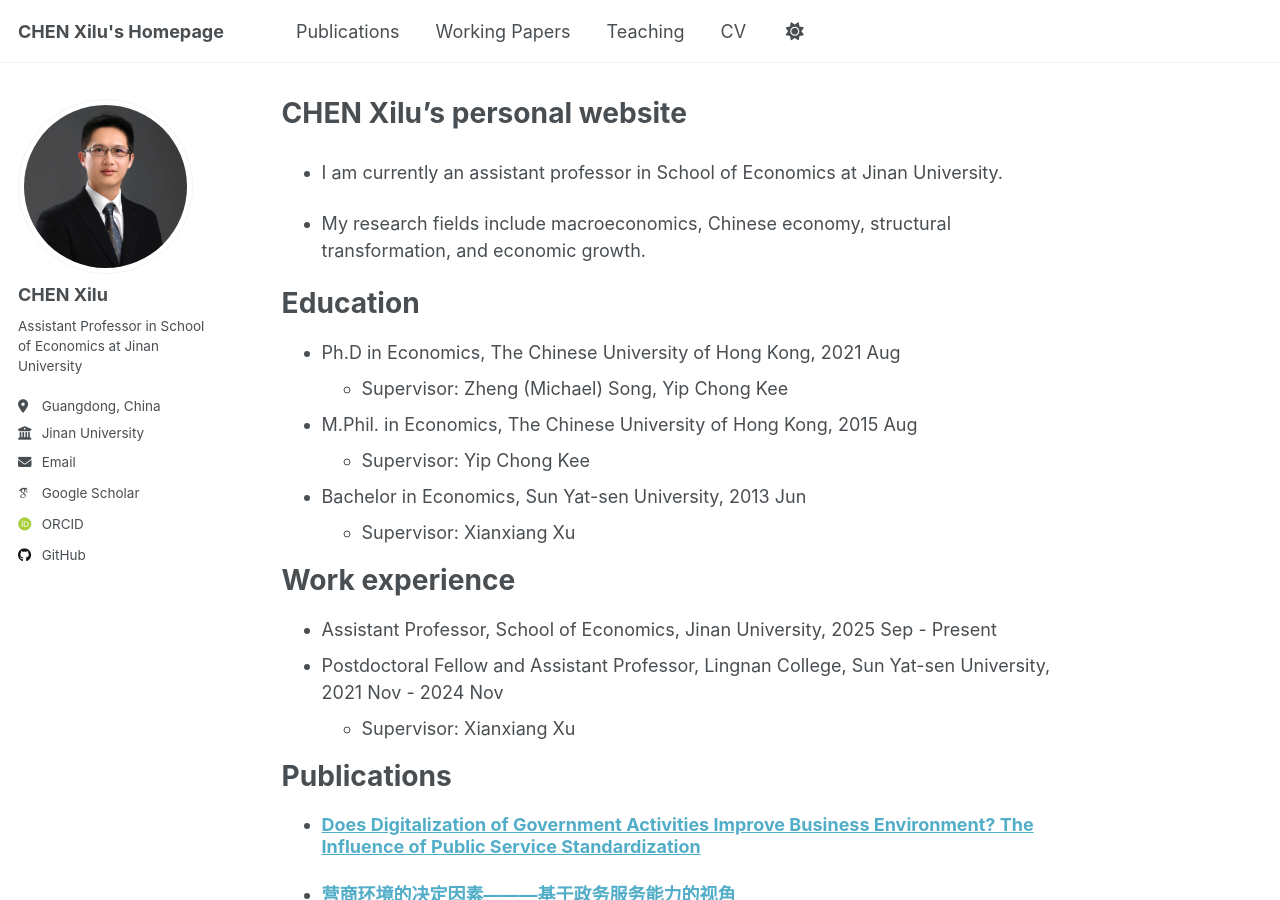
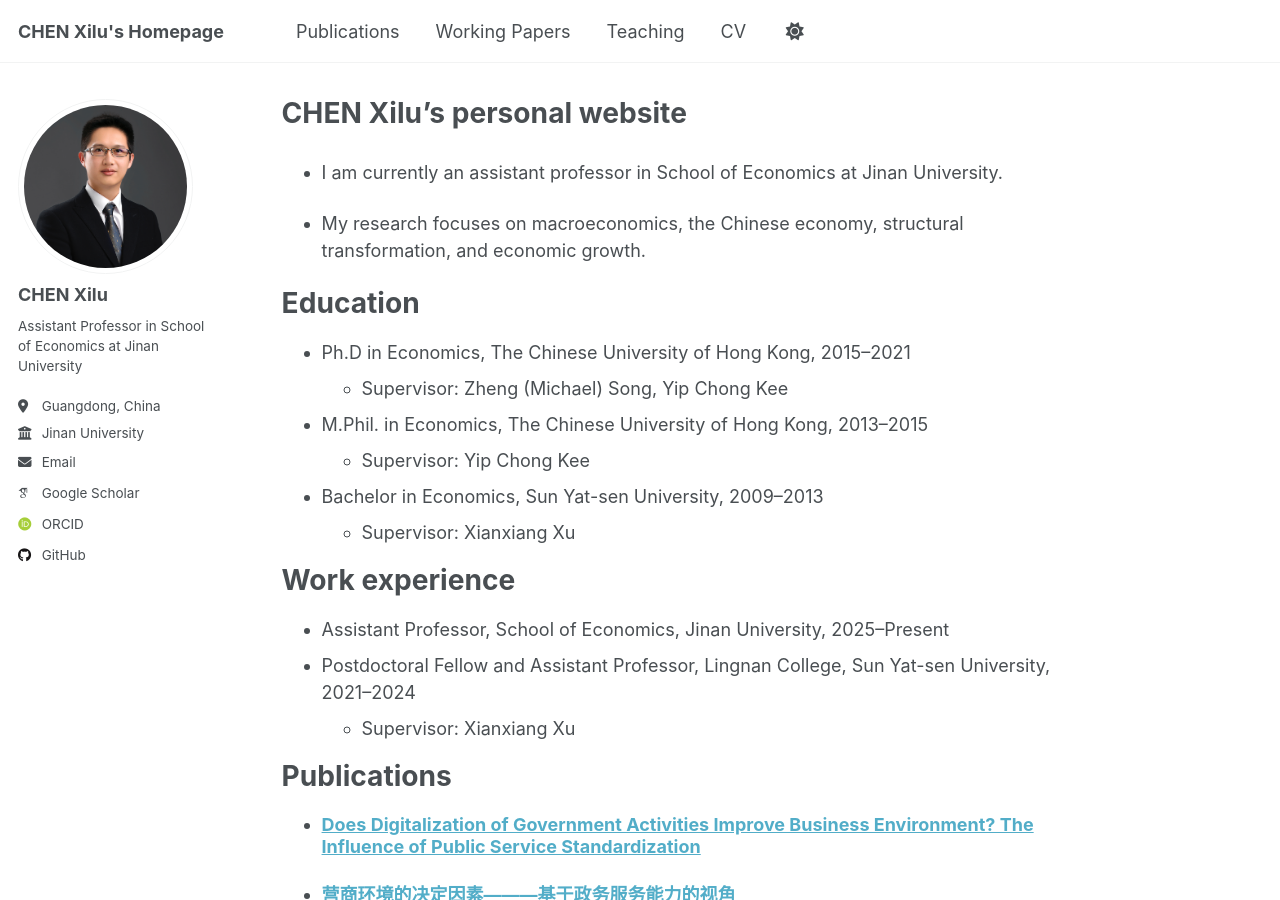
Before and after one commit to Xilu-CHEN/xilu-chen.github.io, a Jekyll site: the page built from _pages/about.md, in a window 1280 px wide and 900 px high. Built offline with Jekyll 4.4.1, drawn with Linux system fonts in a browser that asks for light colours; some web fonts are replaced; a script that is not in the unit is left out.

Commit message:
Update about.md

```diff
--- a/_pages/about.md
+++ b/_pages/about.md
@@ -9,21 +9,21 @@ redirect_from:
 
 * I am currently an assistant professor in School of Economics at Jinan University.
 
-* My research fields include macroeconomics, Chinese economy, structural transformation, and economic growth.
+* My research focuses on macroeconomics, the Chinese economy, structural transformation, and economic growth.
 
 Education
 ======
-* Ph.D in Economics, The Chinese University of Hong Kong, 2021 Aug
+* Ph.D in Economics, The Chinese University of Hong Kong, 2015–2021
   * Supervisor: Zheng (Michael) Song, Yip Chong Kee
-* M.Phil. in Economics, The Chinese University of Hong Kong, 2015 Aug
+* M.Phil. in Economics, The Chinese University of Hong Kong, 2013–2015
   * Supervisor: Yip Chong Kee
-* Bachelor in Economics, Sun Yat-sen University, 2013 Jun
+* Bachelor in Economics, Sun Yat-sen University, 2009–2013
   * Supervisor: Xianxiang Xu
 
 Work experience
 ======
-* Assistant Professor, School of Economics, Jinan University, 2025 Sep - Present
-* Postdoctoral Fellow and Assistant Professor, Lingnan College, Sun Yat-sen University, 2021 Nov - 2024 Nov
+* Assistant Professor, School of Economics, Jinan University, 2025–Present
+* Postdoctoral Fellow and Assistant Professor, Lingnan College, Sun Yat-sen University, 2021–2024
   * Supervisor: Xianxiang Xu
 
 Publications
```
